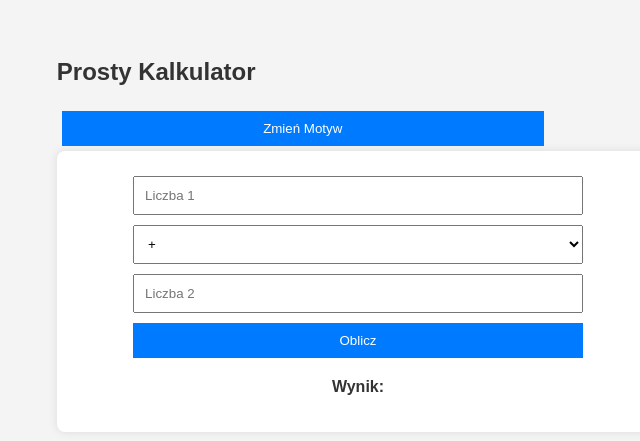
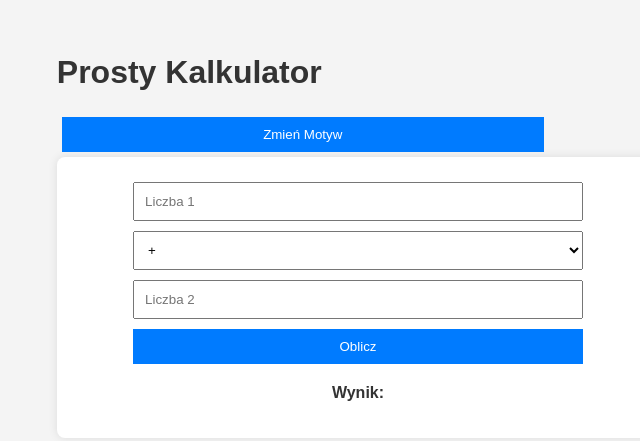
Before and after one commit to m260678m-afk/kalkulator, a plain HTML site: page index.html in a window 1280 px wide. Shown: the part 165-606 px from the top of the page, without its empty margins (282-922 px from the left). Drawn offline with Linux system fonts and the light colour scheme.

Commit message:
Poprawiono strukture HTML i scalono zmiany zdalne

```diff
--- a/index.html
+++ b/index.html
@@ -4,16 +4,19 @@
     <meta charset="UTF-8">
     <meta name="viewport" content="width=device-width, initial-scale=1.0">
     <title>Kalkulator Kontenerowy</title>
+
     <!-- Jeśli używasz pliku PNG, użyj tego: -->
     <link rel="icon" type="image/png" href="favicon.png">
+
     <!-- Upewnij się, że plik style.css jest w tym samym folderze -->
     <link rel="stylesheet" href="style.css">
 </head>
-<body id="theme-root"> <!-- Dodałem ID 'theme-root' tutaj -->
+<body id="theme-root"> <!-- TUTAJ JEST GŁÓWNE BODY Z ID DLA MOTYWU -->
+
     <div class="main-wrapper">
         <header>
-            <h2>Prosty Kalkulator</h2>
-            <!-- Przycisk do zmiany motywu -->
+            <h1>Prosty Kalkulator</h1>
+            <!-- Przycisk do zmiany motywu, wywołuje funkcję z script.js -->
             <button onclick="toggleTheme()">Zmień Motyw</button>
         </header>
 
@@ -26,11 +29,15 @@
                 <option value="/">/</option>
             </select>
             <input type="number" id="num2" placeholder="Liczba 2">
+
             <button onclick="calculate()">Oblicz</button>
+
             <p id="result">Wynik: </p>
         </div>
     </div>
+
     <!-- Upewnij się, że plik script.js jest w tym samym folderze -->
     <script src="script.js"></script>
+
 </body>
 </html>
```
